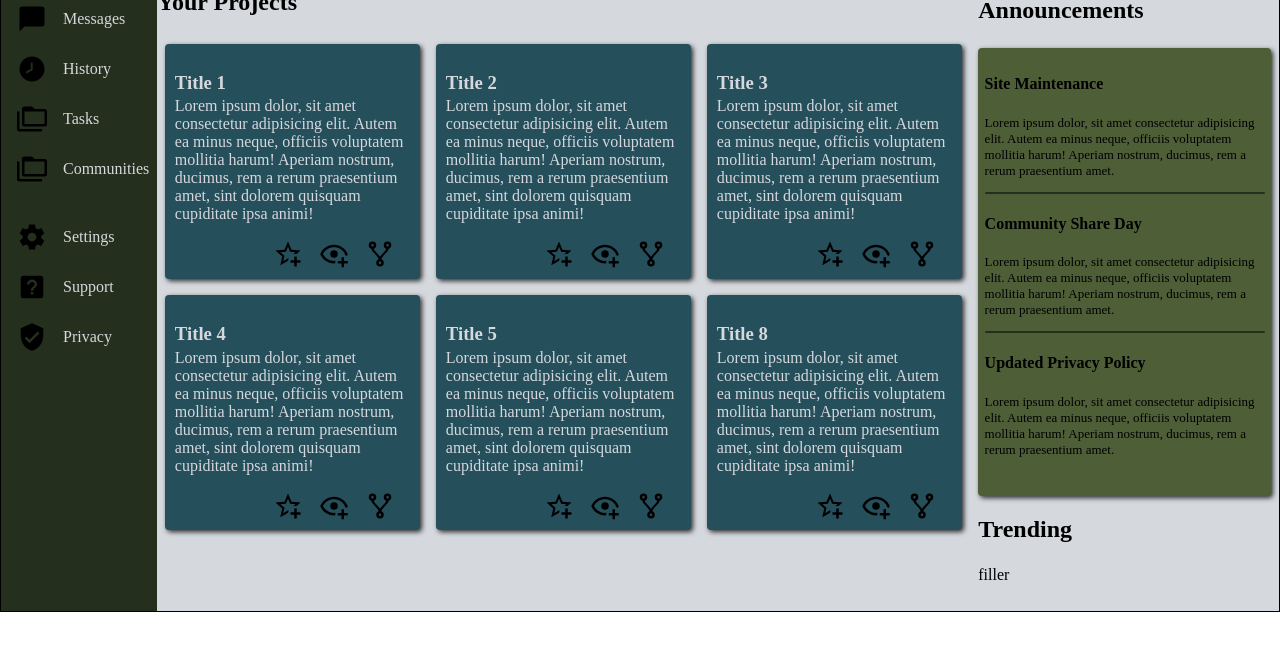
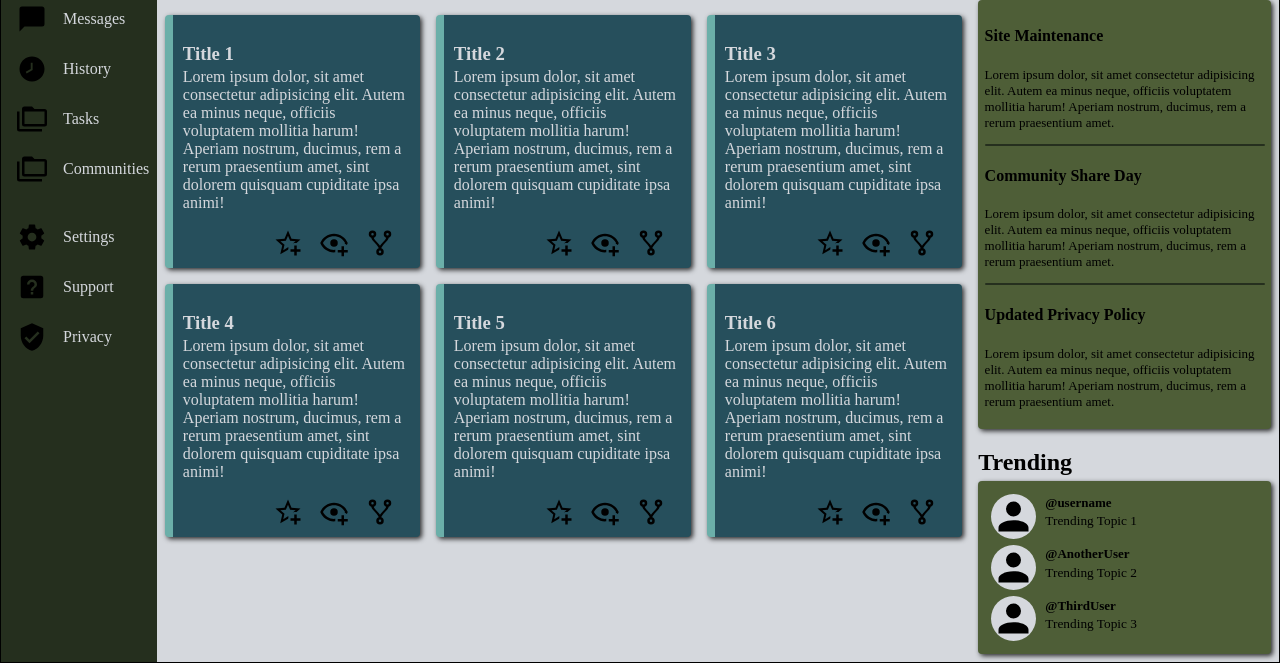
Before and after one commit to jbaldwin0/odin-admin-dashboard, a plain HTML site: page index.html in a window 1280 px wide. Shown: the part 190-853 px from the top of the page. Before the commit the page ends 802 px from the top, so only its background shows below. Drawn offline with Linux system fonts and the light colour scheme.

Commit message:
Add trending section

```diff
--- a/css/style.css
+++ b/css/style.css
@@ -103,11 +103,20 @@ main {
 .svg {
     height: 30px;
     width: 30px;
-    padding-right: 1em;
+    margin-right: 1em;
+}
+
+.svg-user {
+    height: 45px;
+    width: 45px;
+    background-color: var(--white);
+    border-radius: 32px;
+    margin-right: 0.5em;
 }
 
 .project {
     border-radius: 4px;
+    border-left: 8px solid var(--aqua);
     display: grid;
     grid-template: 1fr auto 1rem 1fr;
     padding: 0.6em;
@@ -135,7 +144,6 @@ main {
     display: grid;
     grid-template-columns: repeat(3, 2fr);
     justify-items: center;
-    gap: 0;
 }
 
 .right-sidebar {
@@ -156,7 +164,6 @@ main {
     padding: 0.4em;
     max-width: 280px;
     box-shadow: 2px 2px 5px rgba(0,0,0,.8);
-    max-height: 55vh;
 }
 
 .announcements p {
@@ -169,3 +176,35 @@ main {
     background-color: var(--marsh);
     border-radius: 16px;
 }
+
+.trending {
+    background-color: var(--grey-green);
+    border-radius: 4px;
+    padding: 0.4em;
+    max-width: 280px;
+    box-shadow: 2px 2px 5px rgba(0,0,0,.8);
+}
+
+.trending-flex {
+    display: flex;
+    margin: 0.4em;
+}
+
+.trending-flex-vertical {
+    display: flex;
+    flex-direction: column;
+}
+
+.trending-flex-vertical  p{
+    margin: 0.1em;
+}
+
+.trending-user {
+    font-weight: bold;
+    font-size: small;
+}
+
+.trending-topic {
+    font-weight: lighter;
+    font-size: smaller;
+}
--- a/index.html
+++ b/index.html
@@ -19,10 +19,10 @@
         </div>
         <div class="header-flex">
             <div class="header-subflex">
-                <img src="./img/account.svg" alt="user" class="svg">
+                <img src="./img/account.svg" alt="user" class="svg-user">
                 <div class="header-subflex-vertical">
                     <p>Hi there,</p>
-                    <p class="username">[Insert Name]</p>
+                    <p class="username">User Name</p>
                 </div>
             </div>
             <div>
@@ -156,7 +156,7 @@
                 </div>
             </div>
             <div class="project">
-                <h3>Title 8</h3>
+                <h3>Title 6</h3>
                 <p>
                     Lorem ipsum dolor, sit amet consectetur
                     adipisicing elit. Autem ea minus neque,
@@ -201,7 +201,29 @@
                 </p>
             </div>
             <h2>Trending</h2>
-            <div>filler</div>
+            <div class="trending">
+                <div class="trending-flex">
+                    <img src="./img/account.svg" alt="user" class="svg-user">
+                    <div class="trending-flex-vertical">
+                        <p class="trending-user">@username</p>
+                        <p class="trending-topic">Trending Topic 1</p>
+                    </div>
+                </div>
+                <div class="trending-flex">
+                    <img src="./img/account.svg" alt="user" class="svg-user">
+                    <div class="trending-flex-vertical">
+                        <p class="trending-user">@AnotherUser</p>
+                        <p class="trending-topic">Trending Topic 2</p>
+                    </div>
+                </div>
+                <div class="trending-flex">
+                    <img src="./img/account.svg" alt="user" class="svg-user">
+                    <div class="trending-flex-vertical">
+                        <p class="trending-user">@ThirdUser</p>
+                        <p class="trending-topic">Trending Topic 3</p>
+                    </div>
+                </div>
+            </div>
     </div>
 </body>
 </html>
```
Also changed, not shown: img/bell-ring-outline.svg (added).
